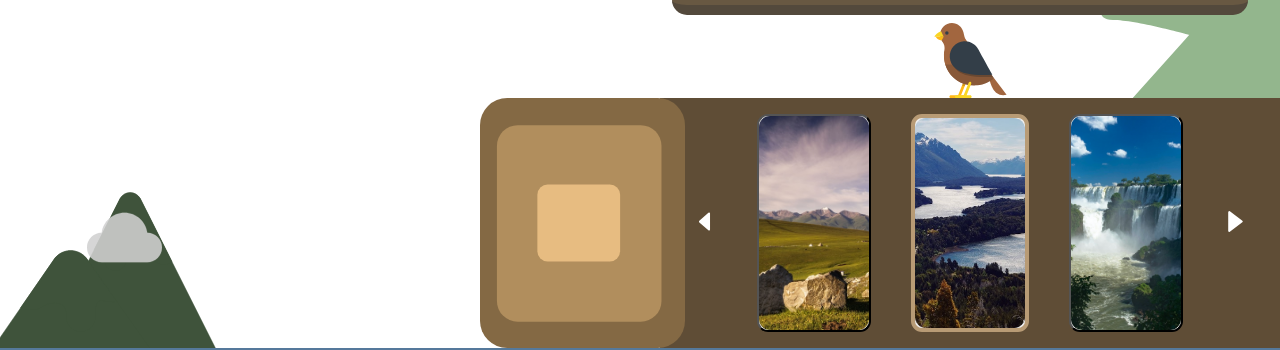
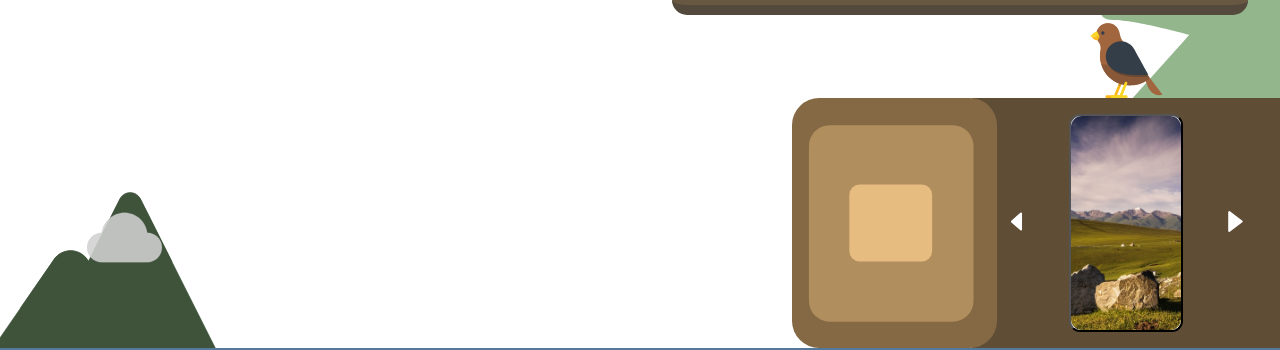
Before and after one commit to Tech-Tribe-Pals/Argentina_regional, a React (Vite) app: page /regiones in a window 1280 px wide. Shown: the part 470-820 px from the top of the page. Built offline with nearby package versions, Linux system fonts and the light colour scheme; grey boxes are pictures that could not be loaded.

Commit message:
detalles carousel

```diff
--- a/src/components/ComponentesRegiones/Overflow.jsx
+++ b/src/components/ComponentesRegiones/Overflow.jsx
@@ -1,92 +1,72 @@
-import { useEffect, useState } from "react";
+import { useState } from "react";
 
 const Overflow = ({ item, clickOut }) => {
   const [position, setPosition] = useState(0);
-  const [windowSize, setWindowSize] = useState(window.innerWidth);
+  // const [windowSize, setWindowSize] = useState(window.innerWidth);
 
-  const changeRegion = (num) => {
-    let newPosition = position + num;
+  // const changeRegion = (num) => {
+  //   let newPosition = position + num;
 
-    if (newPosition === item.length) {
-      newPosition = 0
-      clickOut(0)
-    } else if (newPosition === -1) {
-      newPosition = item.length - 1
-      clickOut(item.length - 1)
-    } else {
-      clickOut(newPosition)
-    }
-    setPosition(newPosition)
-  };
+  //   if (newPosition === item.length) {
+  //     newPosition = 0;
+  //     clickOut(0);
+  //   } else if (newPosition === -1) {
+  //     newPosition = item.length - 1;
+  //     clickOut(item.length - 1);
+  //   } else {
+  //     clickOut(newPosition);
+  //   }
+  //   setPosition(newPosition);
+  // };
 
   const changeSimple = (num) => {
     let newPosition = position + num;
 
     if (newPosition === item.length) {
-      newPosition = 0
-      clickOut(0)
+      newPosition = 0;
+      clickOut(0);
     } else if (newPosition === -1) {
-      newPosition = item.length - 1
-      clickOut(item.length - 1)
+      newPosition = item.length - 1;
+      clickOut(item.length - 1);
     } else {
-      clickOut(newPosition)
+      clickOut(newPosition);
     }
-    setPosition(newPosition)
+    setPosition(newPosition);
   };
 
-  useEffect(() => {
-    const handleResize = () => {
-      setWindowSize(window.innerWidth);
-    };
+  // useEffect(() => {
+  //   const handleResize = () => {
+  //     setWindowSize(window.innerWidth);
+  //   };
 
-    window.addEventListener("resize", handleResize);
+  //   window.addEventListener("resize", handleResize);
 
-    return () => {
-      window.removeEventListener("resize", handleResize);
-    };
-  }, []);
+  //   return () => {
+  //     window.removeEventListener("resize", handleResize);
+  //   };
+  // }, []);
 
-  const visibleItems = item.slice(position, position + 3)
+  const visibleItems = item.slice(position, position + 3);
 
   return (
     <>
-      <button
-        onClick={
-          windowSize >= 768 ? () => changeRegion(-1) : () => changeSimple(-1)
-        }
-        className={"btnNav"}
-      >
+      <button onClick={() => changeSimple(-1)} className={"btnNav"}>
         <img src="/Iconos/prev.svg" alt="Previous" />
       </button>
-      {windowSize >= 768 ? (
-        visibleItems.map((e, i) => (
-          <button
-            className={i === 1 ? "actual" : ""}
-            key={i}
-            onClick={() => changeRegion(i)}
-          >
-            <img
-              className="Selector"
-              src={`/${e.bonus ? e.name.split(' ')[0] + e.bonus : e.name.split(' ')[0]}/${e.name.split(' ')[0].toLowerCase()}_1.png`}
-              alt="img"
-            />
-          </button>
-        ))
-      ) : (
-        <button>
-          <img
-            className="Selector"
-            src={`/${visibleItems[0].bonus ? visibleItems[0].name.split(' ')[0] + visibleItems[0].bonus : visibleItems[0].name.split(' ')[0]}/${visibleItems[0].name.split(' ')[0].toLowerCase()}_1.png`}
-            alt="img"
-          />
-        </button>
-      )}
-      <button
-        onClick={
-          windowSize >= 768 ? () => changeRegion(1) : () => changeSimple(1)
-        }
-        className={"btnNav"}
-      >
+
+      <button>
+        <img
+          className="Selector"
+          src={`/${
+            visibleItems[0].bonus
+              ? visibleItems[0].name.split(" ")[0] + visibleItems[0].bonus
+              : visibleItems[0].name.split(" ")[0]
+          }/${visibleItems[0].name.split(" ")[0].toLowerCase()}_1.png`}
+          alt="img"
+        />
+      </button>
+
+      <button onClick={() => changeSimple(1)} className={"btnNav"}>
         <img src="/Iconos/next.svg" alt="Next" />
       </button>
     </>
```
